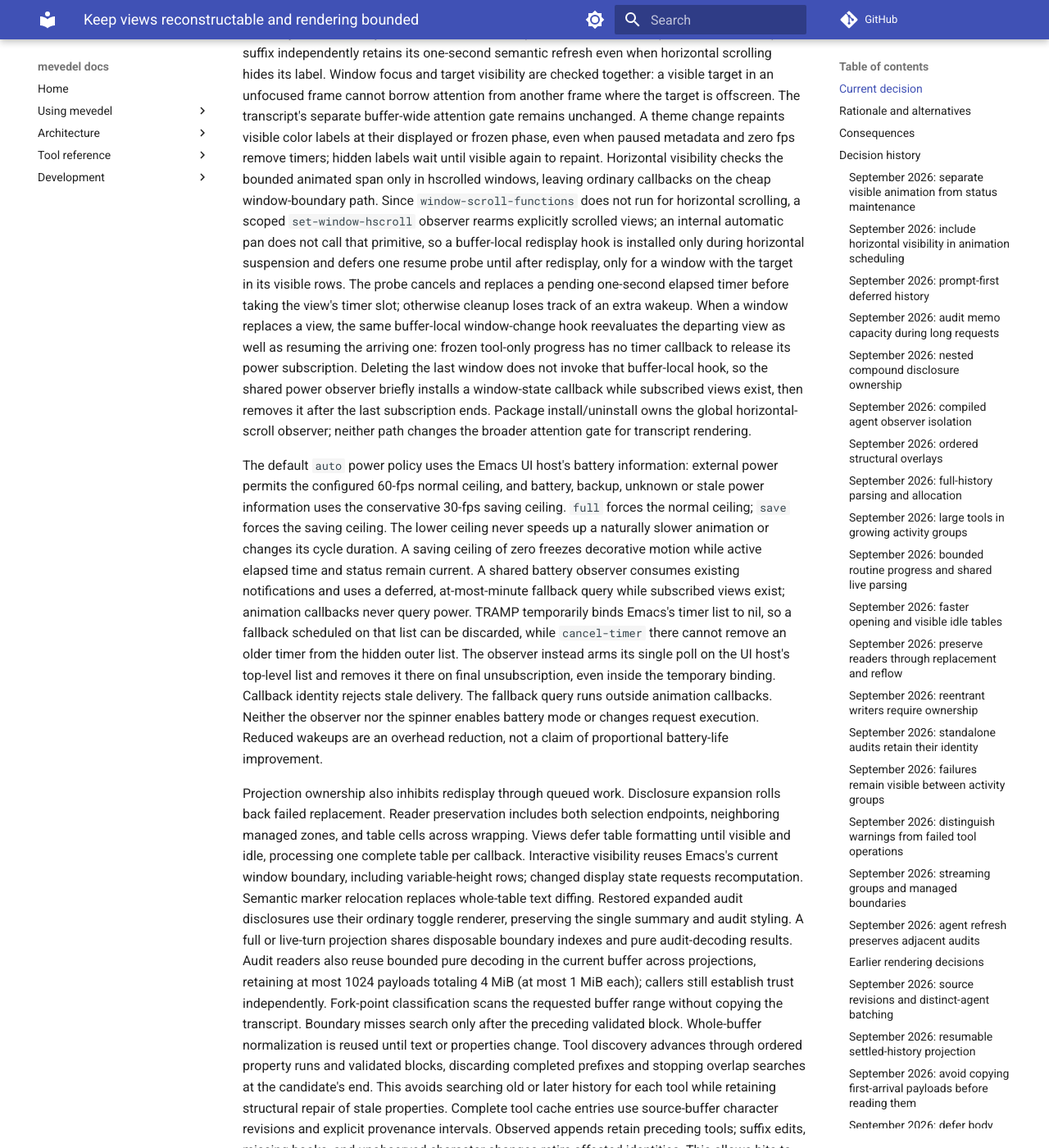
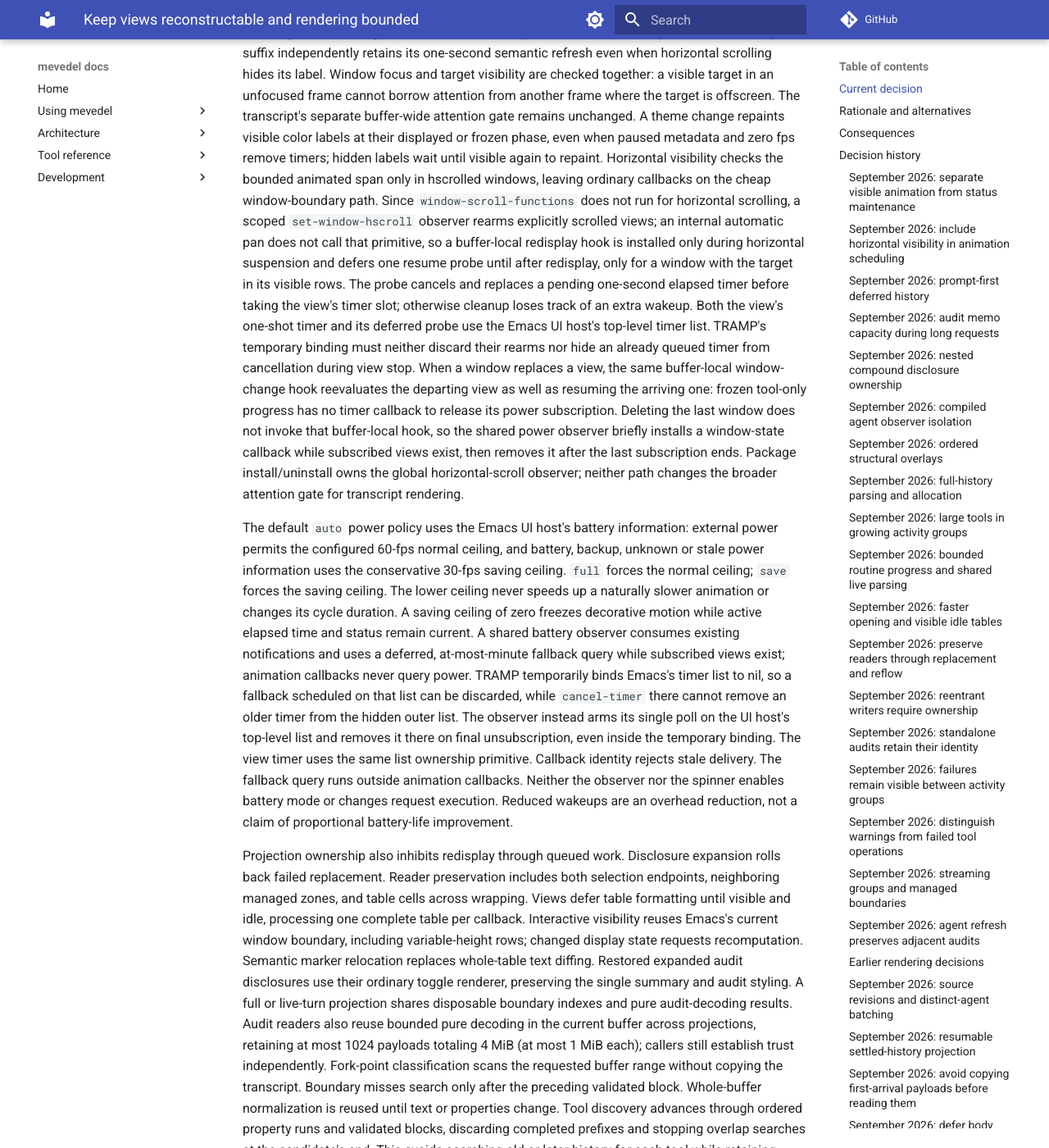
Before and after one commit to FrauH0lle/mevedel, an MkDocs documentation site: the page built from docs/adr/0119-keep-views-reconstructable-and-rendering-bounded.md, in a window 1280 px wide and 1400 px high, scrolled down 1853 px. Shown: the whole window at 82% size. Built offline with MkDocs 1.6.1 and Material for MkDocs 9.7.7, drawn with Linux system fonts in a browser that asks for light colours; comment, search, counter and statistics services are not loaded.

Commit message:
fix(view): Own animation timers across TRAMP suspension
TRAMP dynamically hides the host timer list. Reuse one UI-host timer ownership primitive for the shared power observer, the view one-shot scheduler and its horizontal redisplay probe, so stop cancels a hidden timer and rearm never loses the active cadence.

* mevedel-utilities.el (mevedel--ui-timer-pending-p, mevedel--ui-timer-cancel, mevedel--ui-timer-activate): Own timer identity on the top-level host list.

* mevedel-view-power.el (mevedel-view-power--schedule, mevedel-view-power-watch, mevedel-view-power-unwatch): Reuse the common UI-host primitive.

* mevedel-view-stream.el (mevedel-view--resume-on-horizontal-redisplay, mevedel-view--stop-spinner-timer, mevedel-view--start-spinner-timer): Keep one-shot and deferred view timers scheduled and cancellable under TRAMP suspension.

* test/test-mevedel-utilities.el, test/test-mevedel-view-power.el, test/test-mevedel-view-stream.el: Cover nested suspension, foreign timer preservation, rearming and stop.

* docs/view.md, docs/adr/0119-keep-views-reconstructable-and-rendering-bounded.md, .mevedel/shared/spinner-animation-validation-20260927.md: Document lifecycle and validation.

Validation: 309/309 focused; 1074/1075 expected in view roster with one optional skip; 210 files compiled without warnings. Full suite: 8745 tests, eight previously observed non-view failures and 30 skipped. Independent reviewer and verifier passed controlled Emacs 31.1 probes.

```diff
--- a/docs/adr/0119-keep-views-reconstructable-and-rendering-bounded.md
+++ b/docs/adr/0119-keep-views-reconstructable-and-rendering-bounded.md
@@ -97,7 +97,10 @@
 is installed only during horizontal suspension and defers one resume probe
 until after redisplay, only for a window with the target in its visible rows.
 The probe cancels and replaces a pending one-second elapsed timer before taking
-the view's timer slot; otherwise cleanup loses track of an extra wakeup.
+the view's timer slot; otherwise cleanup loses track of an extra wakeup. Both
+the view's one-shot timer and its deferred probe use the Emacs UI host's
+top-level timer list. TRAMP's temporary binding must neither discard their
+rearms nor hide an already queued timer from cancellation during view stop.
 When a window replaces a view, the same buffer-local window-change hook
 reevaluates the departing view as well as resuming the arriving one: frozen
 tool-only progress has no timer callback to release its power subscription.
@@ -120,7 +123,8 @@
 scheduled on that list can be discarded, while `cancel-timer` there cannot
 remove an older timer from the hidden outer list. The observer instead arms
 its single poll on the UI host's top-level list and removes it there on final
-unsubscription, even inside the temporary binding. Callback identity rejects
+unsubscription, even inside the temporary binding. The view timer uses the
+same list ownership primitive. Callback identity rejects
 stale delivery. The fallback query runs outside animation callbacks. Neither
 the observer nor the spinner enables battery mode or changes
 request execution. Reduced wakeups are an overhead reduction, not a claim
```
Also changed, not shown: docs/view.md (+5 -1 lines), 6 other files.
